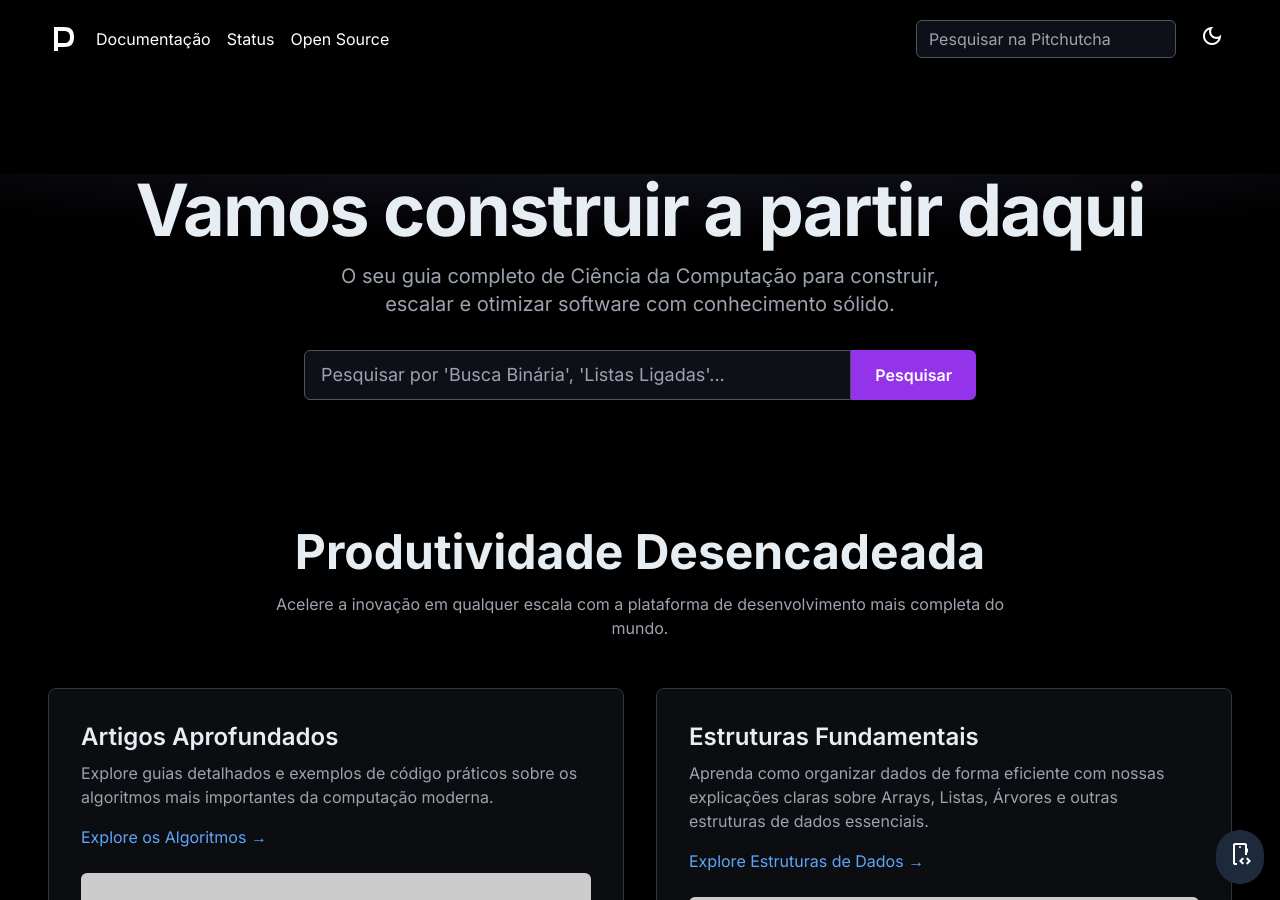
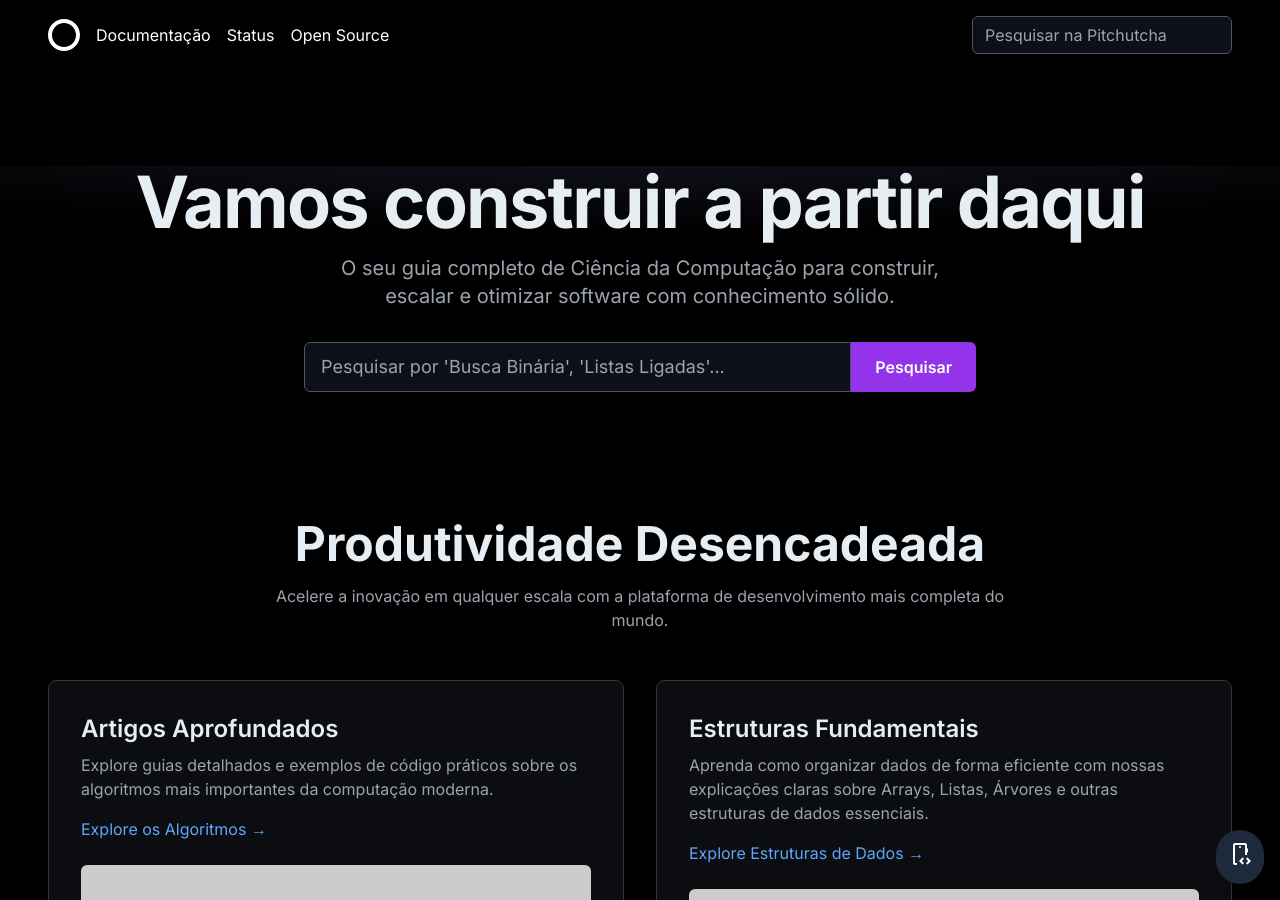
Before and after one commit to SistemaVinculado/pitchutcha.github.io, a Jekyll site: the page built from docs/index.html, in a window 1280 px wide and 900 px high. Built offline with Jekyll 4.4.1, drawn with Linux system fonts in a browser that asks for light colours; nearby versions of some CDN libraries.

Commit message:
Update index.html

```diff
--- a/docs/index.html
+++ b/docs/index.html
@@ -29,7 +29,7 @@ layout: null
     <header class="p-4 md:px-8 lg:px-12 flex justify-between items-center text-white">
         <div class="flex items-center space-x-4">
             <svg height="32" aria-hidden="true" viewBox="0 0 32 32" version="1.1" width="32" class="fill-current text-white">
-                <path d="M 6,4 H 16 C 23,4 26,7 26,14 C 26,21 23,24 16,24 H 10 V 28 H 6 Z M 10,8 V 20 H 16 C 20,20 22,18 22,14 C 22,10 20,8 16,8 H 10 Z"></path>
+                <path fill-rule="evenodd" clip-rule="evenodd" d="M16 4C9.37 4 4 9.37 4 16s5.37 12 12 12 12-5.37 12-12S22.63 4 16 4zM0 16C0 7.16 7.16 0 16 0s16 7.16 16 16-7.16 16-16 16S0 24.84 0 16z"/>
             </svg>
             <nav class="hidden md:flex items-center space-x-4">
                 <a href="docs.html" class="hover:text-gray-400">Documentação</a>
@@ -41,10 +41,6 @@ layout: null
             <form action="search.html" method="get" class="hidden lg:block">
                 <input type="search" name="q" placeholder="Pesquisar na Pitchutcha" class="bg-[#0d1117] border border-gray-600 rounded-md px-3 py-1.5 focus:outline-none focus:ring-2 focus:ring-blue-500">
             </form>
-            <button class="rounded-full p-2 hover:bg-gray-800" id="theme-toggle">
-                <span class="sr-only">Alternar tema</span>
-                <span class="material-symbols-outlined">dark_mode</span>
-            </button>
             <button id="menu-btn" class="md:hidden" aria-controls="mobile-menu" aria-expanded="false">
                 <svg xmlns="http://www.w3.org/2000/svg" class="h-6 w-6" fill="none" viewBox="0 0 24 24" stroke="currentColor">
                     <path stroke-linecap="round" stroke-linejoin="round" stroke-width="2" d="M4 6h16M4 12h16m-7 6h7" />
@@ -64,7 +60,7 @@ layout: null
             <h1 class="text-4xl md:text-6xl lg:text-7xl font-bold tracking-tight leading-tight">Vamos construir a partir daqui</h1>
             <p class="mt-4 max-w-2xl mx-auto text-lg md:text-xl text-gray-400">O seu guia completo de Ciência da Computação para construir, escalar e otimizar software com conhecimento sólido.</p>
 
-            <form action="search.html" method="get" class="mt-8 flex justify-center w-full max-w-2xl mx-auto">
+            <form action="search.html" method="get" class="main-search-form mt-8 flex justify-center w-full max-w-2xl mx-auto">
                 <input type="search" name="q" placeholder="Pesquisar por 'Busca Binária', 'Listas Ligadas'..." class="w-full bg-[#0d1117] border border-gray-600 rounded-l-md px-4 py-2.5 focus:outline-none focus:ring-2 focus:ring-blue-500 text-lg">
                 <button type="submit" class="bg-purple-600 hover:bg-purple-700 text-white font-semibold rounded-r-md px-6 py-2.5">Pesquisar</button>
             </form>
@@ -146,8 +142,8 @@ layout: null
         <div class="mt-16 pt-8 border-t border-gray-800 flex flex-col sm:flex-row justify-between items-center text-sm text-gray-500">
             <p>&copy; 2025 Pitchutcha.</p>
             <div class="flex space-x-4 mt-4 sm:mt-0">
-                <a href="#" class="hover:text-white">Termos</a>
-                <a href="#" class="hover:text-white">Privacidade</a>
+                <a href="#/termos" class="hover:text-white">Termos</a>
+                <a href="#/privacidade" class="hover:text-white">Privacidade</a>
             </div>
         </div>
     </footer>
```
